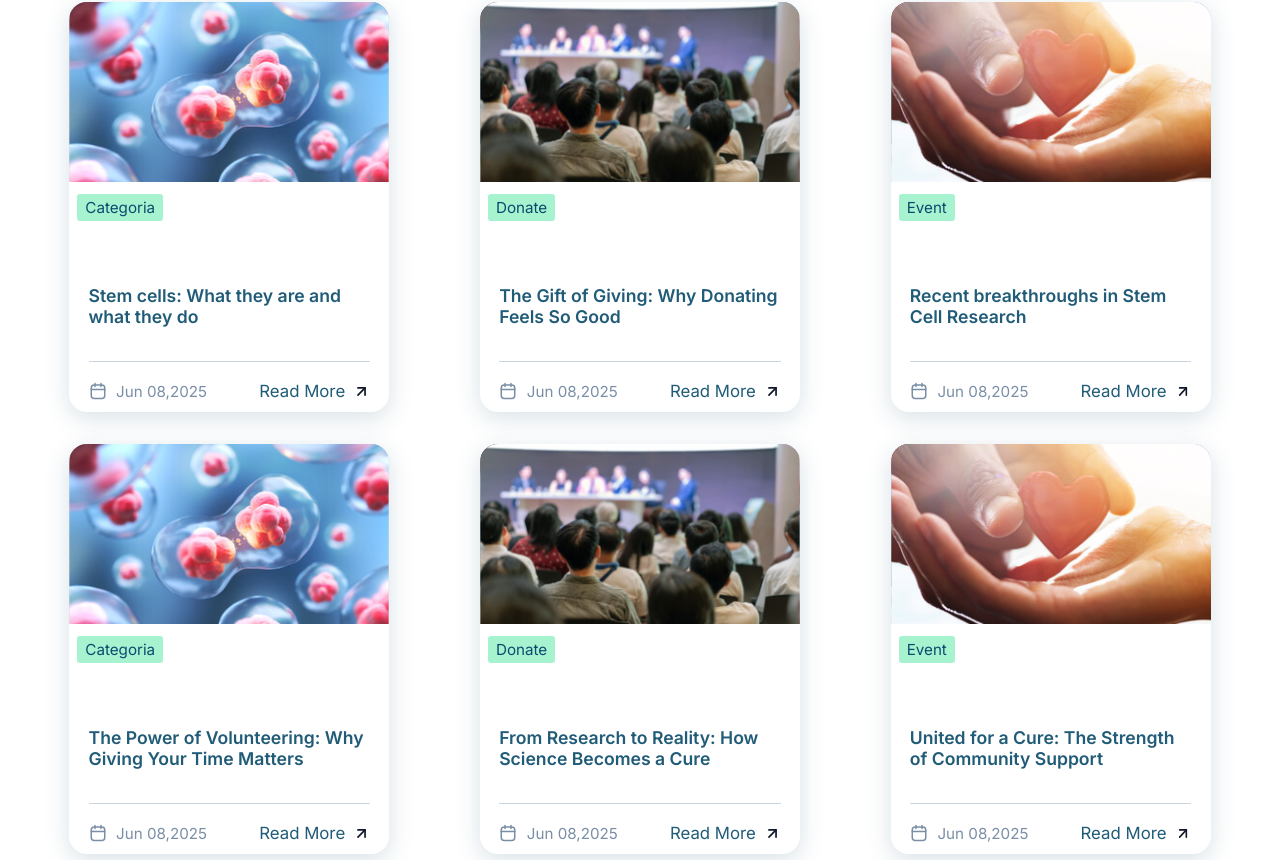
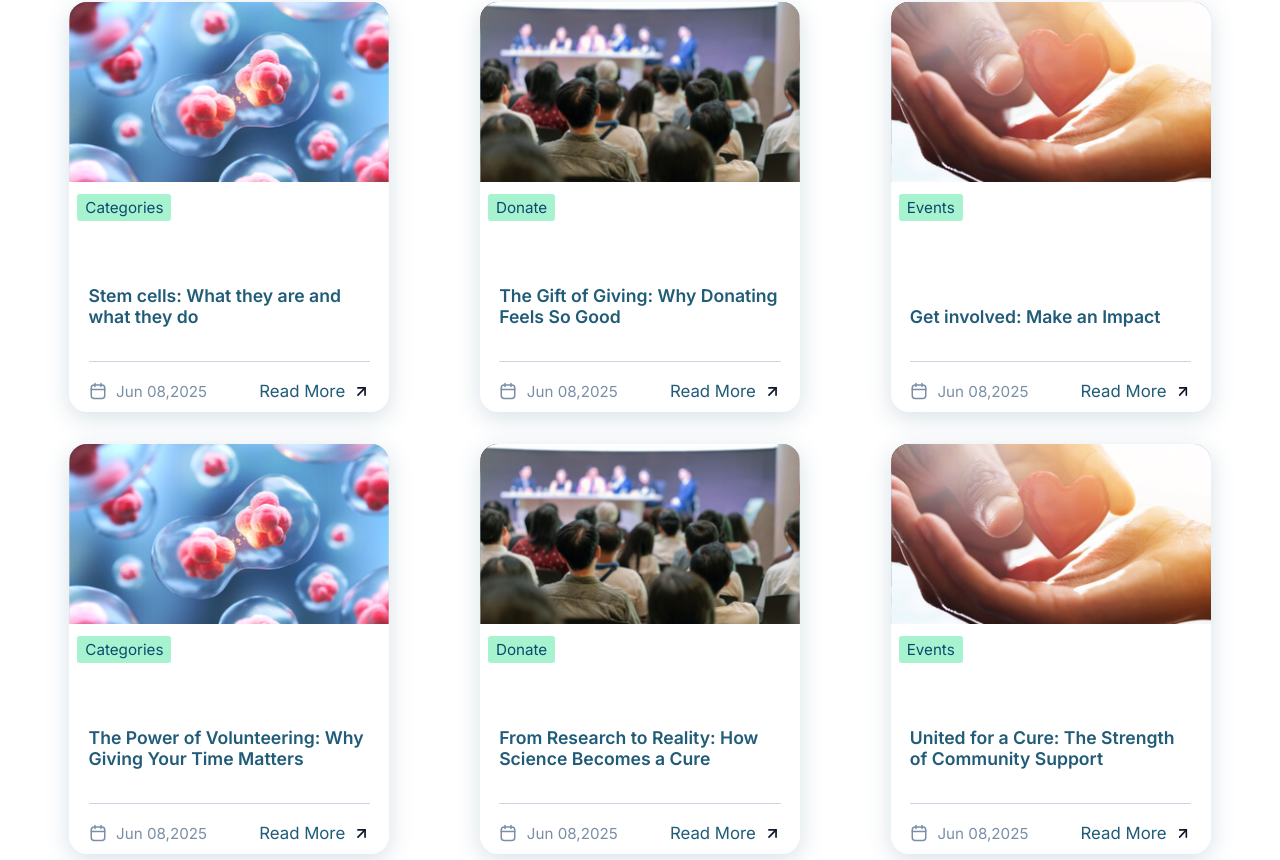
Before and after one commit to winnteas/for-a-cure-foundation, a React (Create React App) app: page /news in a window 1280 px wide. Shown: the part 760-1620 px from the top of the page. Built offline with nearby package versions, Linux system fonts and the light colour scheme.

Commit message:
small updates

```diff
--- a/src/components/NewsCard.tsx
+++ b/src/components/NewsCard.tsx
@@ -7,7 +7,7 @@ interface NewsCardProps {
   date: string;
   desc: string;
   category: string;
-  categoryType: 'categoria' | 'donate' | 'event';
+  categoryType: 'categories' | 'donate' | 'events';
   image: string;
 }
 
--- a/src/features/news/NewsSection.tsx
+++ b/src/features/news/NewsSection.tsx
@@ -12,7 +12,7 @@ interface NewsItem {
   date: string;
   desc: string;
   category: string;
-  categoryType: 'categoria' | 'donate' | 'event';
+  categoryType: 'categories' | 'donate' | 'events';
   image: string;
 }
 
@@ -21,8 +21,8 @@ const news: NewsItem[] = [
     title: 'Stem cells: What they are and what they do',
     date: 'Jun 08,2025',
     desc: 'Learn about the basics of stem cells and their potential in medical research.',
-    category: 'Categoria',
-    categoryType: 'categoria',
+    category: 'Categories',
+    categoryType: 'categories',
     image: newsThumbnail1
   },
   {
@@ -37,8 +37,8 @@ const news: NewsItem[] = [
     title: 'Recent breakthroughs in Stem Cell Research',
     date: 'Jun 08,2025',
     desc: 'Learn about the basics of stem cells and their potential in medical research.',
-    category: 'Event',
-    categoryType: 'event',
+    category: 'Events',
+    categoryType: 'events',
     image: newsThumbnail3
   }
 ];
--- a/src/layouts/Footer.tsx
+++ b/src/layouts/Footer.tsx
@@ -24,9 +24,10 @@ const Footer: React.FC = () => (
       <div className={styles.logoSection}>
         <img src={logoWhite} alt="For A Cure Foundation" className={styles.logo} />
         <div className={styles.orgInfo}>
-          Aussies 4 Cures Foundation<br />
-          ABN/DGR 66677630705 trading as For A Cure Foundation is a charitable organisation<br />
-          (Charity) advancing the prevention or control of diseases in human beings.
+          Aussies 4 Cures, trading as For A Cure Foundation, is an ATO-registered charity, dedicated to advancing the prevention or control of diseases in humans, and promoting meaningful health outcomes.
+         <br/><br/> All donations over $2 are tax-deductible.
+         <br/><br/> Charitable Fundraising Authority No. CFN/27883.
+
         </div>
       </div>
       {/* Quick Links */}
--- a/src/pages/FullNewsArticle.tsx
+++ b/src/pages/FullNewsArticle.tsx
@@ -135,7 +135,7 @@ const NewsPage: React.FC = () => (
               <div className={styles.cellsVisualization}></div>
             </div>
             <div className={styles.cardContent}>
-              <div className={styles.cardCategory} style={{backgroundColor: '#4CAF50'}}>Categoria</div>
+              <div className={styles.cardCategory} style={{backgroundColor: '#4CAF50'}}>Categories</div>
               <h3 className={styles.cardTitle}>Stem cells: What they are and what they do</h3>
               <div className={styles.cardDate}>Jun 08, 2025</div>
               <Link to="#" className={styles.readMoreLink}>
--- a/src/pages/News.tsx
+++ b/src/pages/News.tsx
@@ -9,12 +9,12 @@ import thumb3 from '../assets/news-thumbnails/news-thumbnail-3.svg';
 import Breadcrumb from '../components/breadcrumb/Breadcrumb';
 
 const cards = [
-  { title: 'Stem cells: What they are and what they do', date: 'Jun 08,2025', desc: '', category: 'Categoria', categoryType: 'categoria' as const, image: thumb1 },
+  { title: 'Stem cells: What they are and what they do', date: 'Jun 08,2025', desc: '', category: 'Categories', categoryType: 'categories' as const, image: thumb1 },
   { title: 'The Gift of Giving: Why Donating Feels So Good', date: 'Jun 08,2025', desc: '', category: 'Donate', categoryType: 'donate' as const, image: thumb2 },
-  { title: 'Recent breakthroughs in Stem Cell Research', date: 'Jun 08,2025', desc: '', category: 'Event', categoryType: 'event' as const, image: thumb3 },
-  { title: 'The Power of Volunteering: Why Giving Your Time Matters', date: 'Jun 08,2025', desc: '', category: 'Categoria', categoryType: 'categoria' as const, image: thumb1 },
+  { title: 'Get involved: Make an Impact', date: 'Jun 08,2025', desc: '', category: 'Events', categoryType: 'events' as const, image: thumb3 },
+  { title: 'The Power of Volunteering: Why Giving Your Time Matters', date: 'Jun 08,2025', desc: '', category: 'Categories', categoryType: 'categories' as const, image: thumb1 },
   { title: 'From Research to Reality: How Science Becomes a Cure', date: 'Jun 08,2025', desc: '', category: 'Donate', categoryType: 'donate' as const, image: thumb2 },
-  { title: 'United for a Cure: The Strength of Community Support', date: 'Jun 08,2025', desc: '', category: 'Event', categoryType: 'event' as const, image: thumb3 },
+  { title: 'United for a Cure: The Strength of Community Support', date: 'Jun 08,2025', desc: '', category: 'Events', categoryType: 'events' as const, image: thumb3 },
 ];
 
 const breadcrumbItems = [
```
Also changed, not shown: 8 other files (tests, documents, lock files or other folders).
